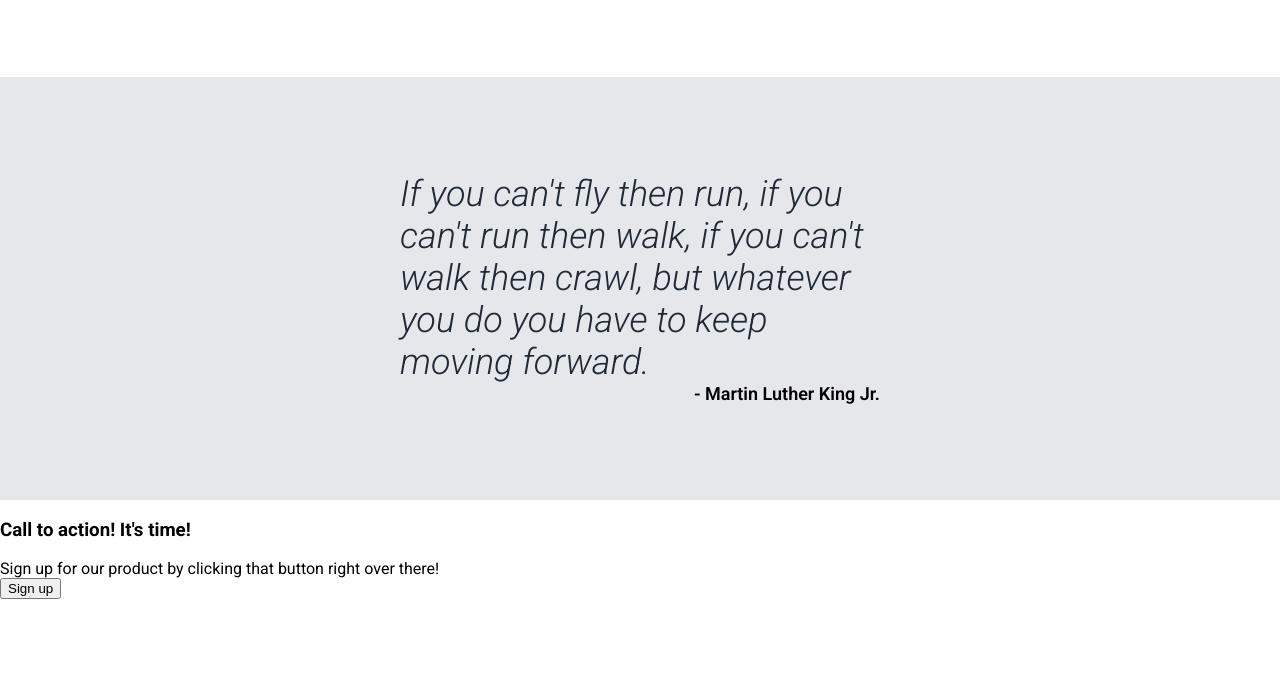
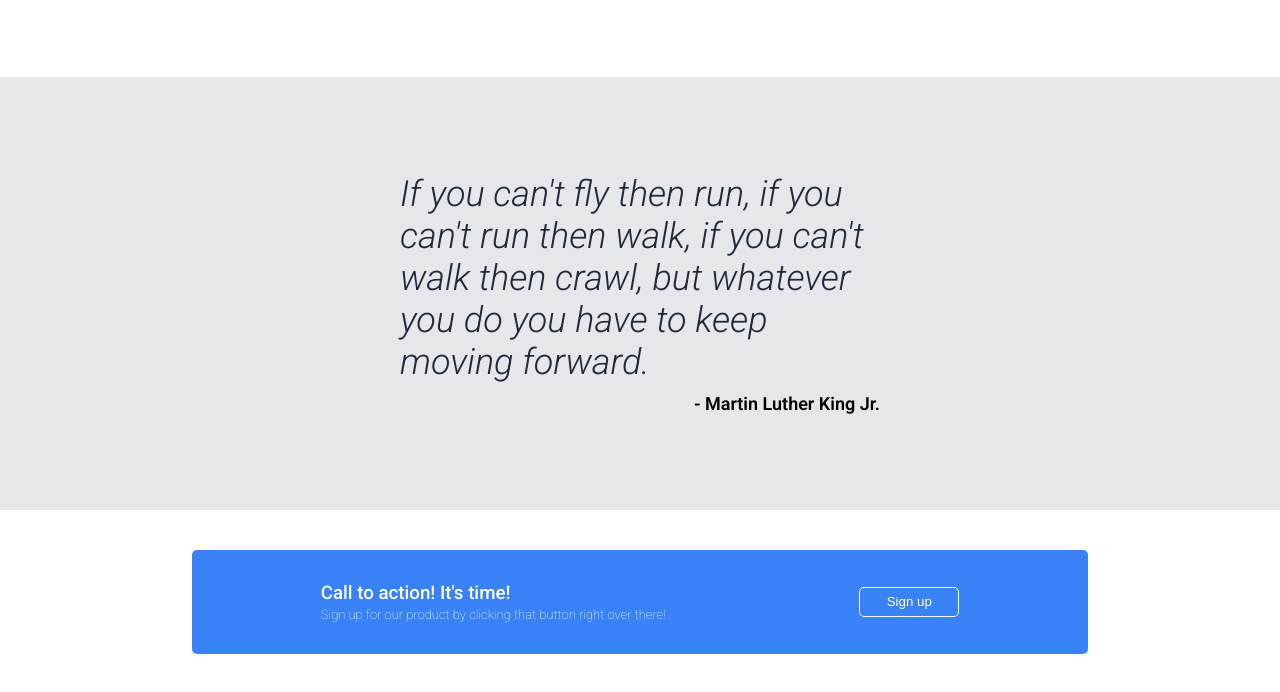
Before and after one commit to vins123sinned/landing-page, a plain HTML site: page index.html in a window 1280 px wide. Shown: the part 734-1426 px from the top of the page. Before the commit the page ends 1333 px from the top, so only its background shows below. Drawn offline with Linux system fonts and the light colour scheme.

Commit message:
Add styling for call to action section

```diff
--- a/index.html
+++ b/index.html
@@ -65,11 +65,13 @@
         </div>
 
         <div class="call-to-action">
-            <div class="action-right">
-                <h3 class="action-header">Call to action! It's time!</h3>
-                <p class="action-text">Sign up for our product by clicking that button right over there!</p>
+            <div class="action-container">
+                <div class="action-right">
+                    <h3 class="action-header">Call to action! It's time!</h3>
+                    <p class="action-text">Sign up for our product by clicking that button right over there!</p>
+                </div>
+                <button class="action-button" type="button">Sign up</button>
             </div>
-            <button class="action-button" type="button">Sign up</button>
         </div>
     </body>
 </html>
--- a/style.css
+++ b/style.css
@@ -7,7 +7,7 @@ html {
     box-sizing: inherit;
 }
 
-body, ul, li, h1, p {
+body, ul, li, h1, h3, p {
     margin: 0;
     padding: 0;
 }
@@ -153,6 +153,7 @@ a {
     font-style: italic;
     color: #1F2937;
     max-width: 60vh;
+    margin-bottom: 10px;
 }
 
 .quote-figure {
@@ -160,3 +161,41 @@ a {
     font-weight: 600;
     text-align: end;
 }
+
+/* Call To Action */
+
+.call-to-action {
+    padding: 5vh;
+    display: flex;
+    justify-content: center;
+    color: #ffffff;
+}
+
+.action-container {
+    background-color: #3882F6;
+    border-radius: 5px;
+    display: flex;
+    justify-content: space-around;
+    align-items: center;
+    padding: 4vh;
+    width: 70vw;
+}
+
+.action-header {
+    font-weight: 500;
+    margin-bottom: 3px;
+}
+
+.action-text {
+    font-size: 13px;
+    font-weight: 100;
+}
+
+.action-button {
+    background-color: transparent;
+    color: #ffffff;
+    border: 1px solid white;
+    border-radius: 5px;
+    width: 100px;
+    height: 30px;
+}
```
